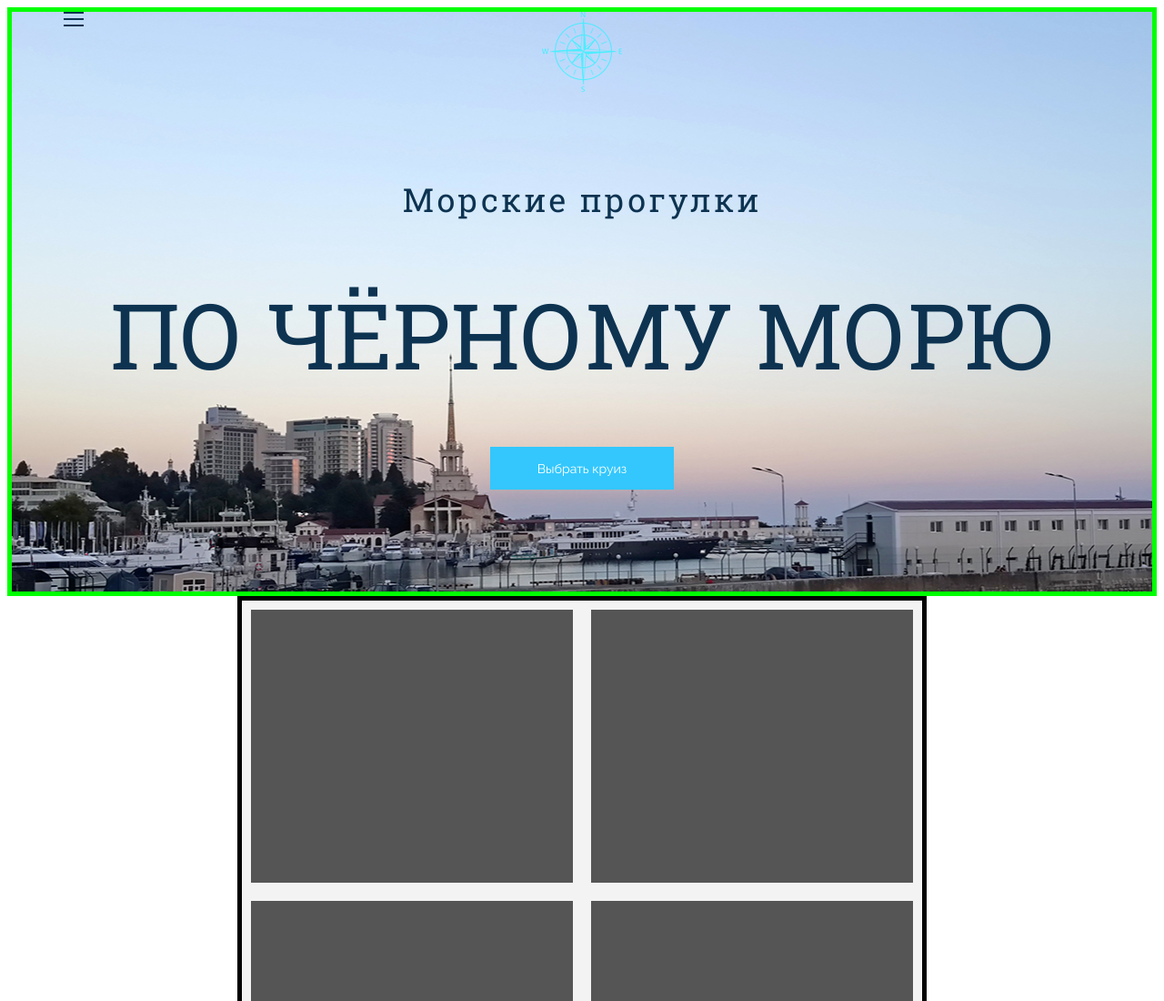
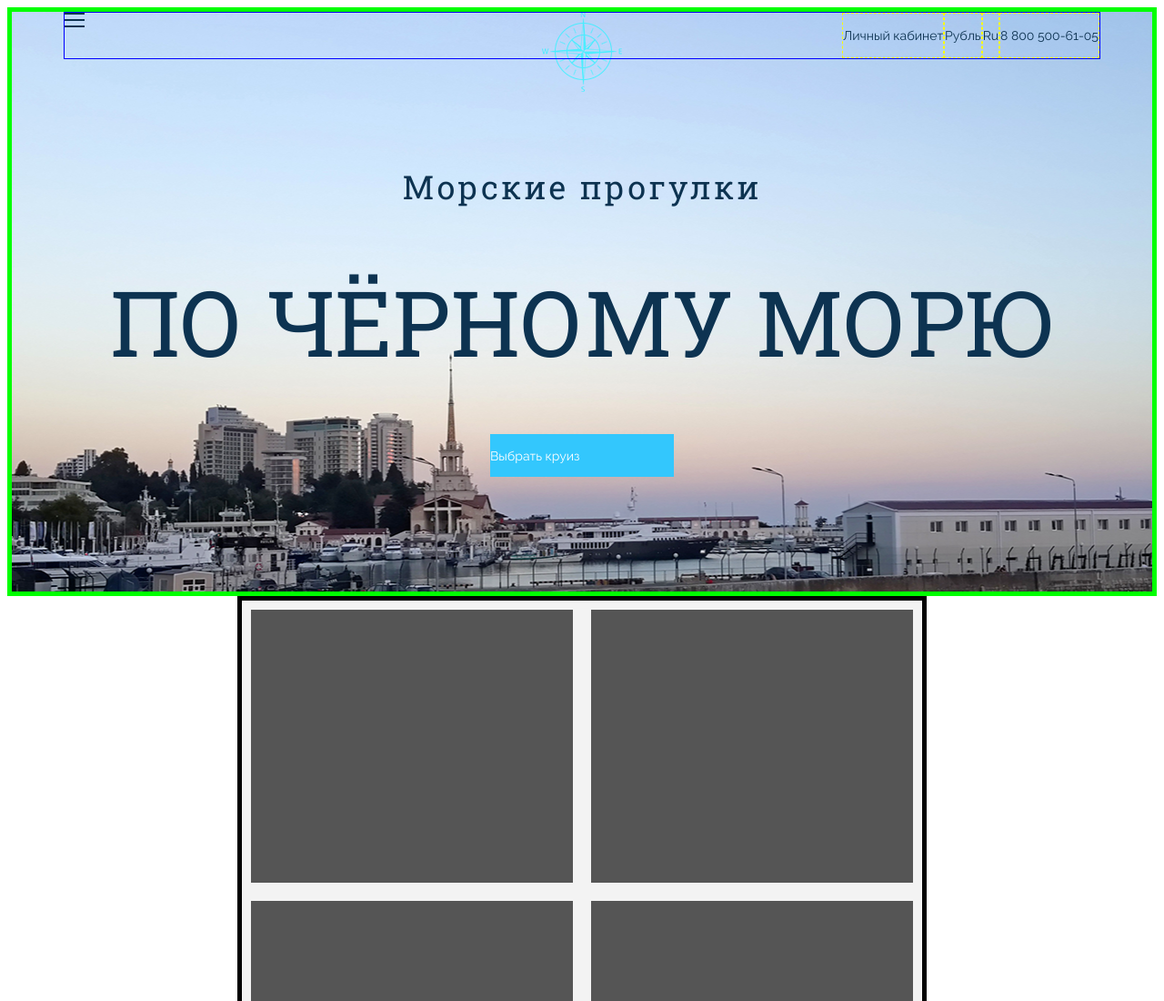
Before and after one commit to skrikl/2UP-html-test, a plain HTML site: page index.html in a window 1280 px wide. Shown: the top 1100 px of the page at 91% size. Drawn offline with Linux system fonts and the light colour scheme.

Commit message:
Menu update

```diff
--- a/css/test.css
+++ b/css/test.css
@@ -10,7 +10,9 @@
     margin: 0 auto;
     width: 1140px;
     display: flex;
-    /*border: 1px solid blue;*/
+    flex-flow: row nowrap;
+    justify-content: flex-start;
+    border: 1px solid blue;
 }
 .menu__button {
   background: linear-gradient(
@@ -19,7 +21,6 @@
             rgba(0,0,0,0) 90%, #0d3351 90%);
   width: 22px;
   height: 16px;
-  margin-bottom: 50px;
 }
 .header {
   position: relative;
@@ -31,6 +32,22 @@
   background-repeat: no-repeat;
   background-position: center top;
   background-size: cover auto;
+}
+.flexend {
+  justify-content: flex-end;
+}
+.header__element {
+  margin-right: 0 5px;
+  display: flex;
+  font-family: Raleway;
+  color: #0d3351;
+  font-size: 14px;
+  font-weight: 400;
+  line-height: 48px;
+  border: 1px dashed yellow;
+}
+.flexformat__first_header_element {
+  margin-right: auto;
 }
 .header_big {
   font-family: Roboto Slab, serif;
@@ -99,7 +116,7 @@
   font-size: 14px; /* Approximation due to font substitution */
   font-weight: 400;
   line-height: 48px; /* Approximation due to font substitution */
-  text-align: center;
+  /*text-align: center;*/
 }
 .main__button:hover {
   background-color: #ffc7fd;
--- a/index.html
+++ b/index.html
@@ -16,6 +16,7 @@
 
 	<div class="main__container">
 		<!-- Menu section. Menu is child of the button to change visibility via :hover on button  -->
+		<div class="header__elements flexformat__first_header_element">
 			<div class="menu__button">
 				<nav class="nav">
 					<ul class="menu">
@@ -28,6 +29,11 @@
 						</ul>
 				</nav>﻿
 			</div>
+		</div>
+		<div class="header__element">Личный кабинет</div>
+		<div class="header__element">Рубль</div>
+		<div class="header__element">Ru</div>
+		<div class="header__element">8 800 500-61-05</div>
 		<!-- todo Put header links here -->
 	</div>
   <!-- todo Include to header. change to <h1> -->
```
Lines whose indentation alone changed are shown as unchanged.
